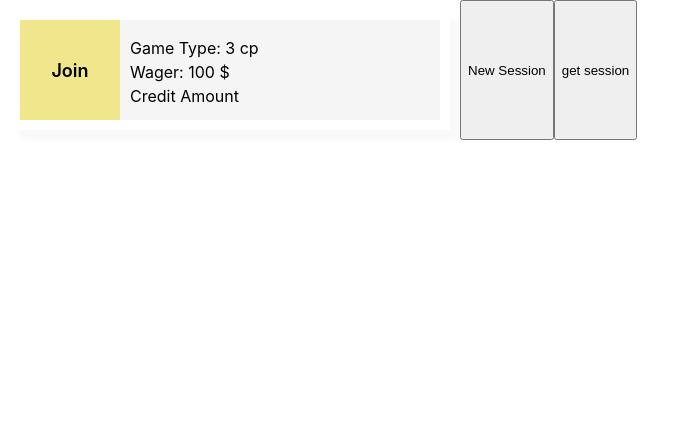
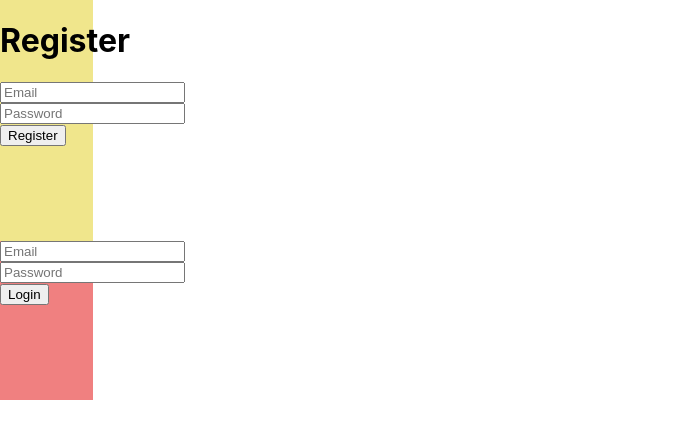
Before and after one commit to simonchaudhary/ReactBaharamase, a React (Create React App) app: page / in a window 1280 px wide. Shown: the top 438 px of the page, without its empty margins (0-700 px from the left). Built offline with nearby package versions, Linux system fonts and the light colour scheme; no server answers.

Commit message:
newnew push

```diff
--- a/src/component/Registration.js
+++ b/src/component/Registration.js
@@ -1,63 +1,79 @@
-import React, { Component } from 'react'
-import firebase from '../config/firebaseConfig'
+import React, { Component } from "react";
+import firebase from "../config/firebaseConfig";
 
 export class Registration extends Component {
     state = {
-        email: '',
-        password: ''
-    }
+        email: "",
+        password: "",
+    };
 
-    componentDidMount() {
-        firebase.auth().onAuthStateChanged(user => {
-            if (user) {
-                alert(user.uid)
-            } else {
-                alert("user logged out")
-            }
-        })
-    }
+    // componentDidMount() {
+    //     firebase.auth().onAuthStateChanged((user) => {
+    //         if (user) {
+    //             alert("register" + user.uid);
+    //         } else {
+    //             alert("user logged out");
+    //         }
+    //     });
+    // }
 
     onSubmit = (e) => {
-        e.preventDefault()
-        alert("register")
-            // alert("email: "+ this.state.email + " password"+ this.state.password)
-            // firebase.auth().createUserWithEmailAndPassword(this.state.email, this.state.password).then(cred =>{
-            //     // save to firebase
-            //     alert("save")
-            //     firebase.firestore().collection("ReactUsers").add({
-            //         email: this.state.email,
-            //         password: this.state.password
-            //     }).then(cred =>{
-            //         alert("save to firebase")
-            //     }).catch(err =>{
-            //         alert("firestore error "+ err)
-            //     });
-            // }).catch(err =>{
-            //     alert("error "+ err)
-            // })
-    }
-
+        e.preventDefault();
+        alert("register");
+        document.getElementById("registerpage").style.display = "none";
+        alert("email: " + this.state.email + " password" + this.state.password);
+        firebase
+            .auth()
+            .createUserWithEmailAndPassword(this.state.email, this.state.password)
+            .then((cred) => {
+                // save to firebase
+                alert("save");
+                firebase
+                    .firestore()
+                    .collection("ReactUsers")
+                    .add({
+                        email: this.state.email,
+                        password: this.state.password,
+                    })
+                    .then((cred) => {
+                        alert("save to firebase");
+                    })
+                    .catch((err) => {
+                        alert("firestore error " + err);
+                    });
+            })
+            .catch((err) => {
+                alert("error " + err);
+            });
+    };
 
     onSubmitLogin = (e) => {
-        e.preventDefault()
-        alert(" login email: " + this.state.email + " password" + this.state.password)
-        firebase.auth().signInWithEmailAndPassword(this.state.email, this.state.password).then(cred => {
+        e.preventDefault();
+        alert(
+            " login email: " + this.state.email + " password" + this.state.password
+        );
+        firebase
+            .auth()
+            .signInWithEmailAndPassword(this.state.email, this.state.password)
+            .then((cred) => {
+                alert("Login");
+                document.getElementById("registerpage").style.display = "none";
+            })
+            .catch((err) => {
+                alert("error " + err);
+            });
+    };
 
-            alert("Login")
-        }).catch(err => {
-            alert("error " + err)
-        })
-    }
-
-    onChange = (e) => this.setState({
-        [e.target.name]: e.target.value
-    });
+    onChange = (e) =>
+        this.setState({
+            [e.target.name]: e.target.value,
+        });
 
     render() {
         return ( <
             div className = "Container" >
             <
-            h1 > Register < /h1> <
+            h1 > Register < /h1>{" "} <
             div className = "loginContainer" >
             <
             form onSubmit = { this.onSubmit } >
@@ -66,18 +82,22 @@
             name = "email"
             value = { this.state.email }
             onChange = { this.onChange }
-            placeholder = "Email" / >
+            placeholder = "Email" /
+            >
             <
             input type = "password"
             name = "password"
             value = { this.state.password }
             onChange = { this.onChange }
-            placeholder = "Password" / >
+            placeholder = "Password" /
+            >
             <
             button type = "submit"
-            value = "Register" > Register < /button> < /
-            form > <
-            /div> <
+            value = "Register" >
+            Register { " " } <
+            /button>{" "} <
+            /form>{" "} <
+            /div>{" "} <
             div className = "signupContainer" >
             <
             form onSubmit = { this.onSubmitLogin } >
@@ -86,23 +106,25 @@
             name = "email"
             value = { this.state.email }
             onChange = { this.onChange }
-            placeholder = "Email" / >
+            placeholder = "Email" /
+            >
             <
             input type = "password"
             name = "password"
             value = { this.state.password }
             onChange = { this.onChange }
-            placeholder = "Password" / >
+            placeholder = "Password" /
+            >
             <
             button type = "submit"
-            value = "Register" > Login < /button> < /
-            form > <
+            value = "Register" > { " " }
+            Login { " " } <
+            /button>{" "} <
+            /form>{" "} <
+            /div>{" "} <
             /div>
-
-            <
-            /div>
-        )
+        );
     }
 }
 
-export default Registration
+export default Registration;
--- a/src/component/Session.js
+++ b/src/component/Session.js
@@ -1,40 +1,82 @@
-import React, { Component } from 'react'
-import axios from 'axios'
+import React, { useState, useEffect } from "react";
+import axios from "axios";
+import firebase from "../config/firebaseConfig";
+import DeviceToken from "../utilities/Device_token";
 
-import "../css/test.css"
+import "../css/test.css";
 
-export class Session extends Component {
-    constructor(props) {
-        super(props);
+function Session() {
+    const [sessions, setSessions] = useState([]);
+    const [uid, setUid] = useState(0);
 
-        this.createSession = this.createSession.bind(this);
-        this.getSession = this.getSession.bind(this);
+    function gettoken() {
+        alert("token");
+        const messaging = firebase.messaging();
+        messaging
+            .requestPermission()
+            .then(() => {
+                return messaging.getToken();
+            })
+            .then((token) => {
+                console.log("token:", token);
+            })
+            .catch((err) => {
+                console.log("err:", err);
+            });
     }
 
-    getSession() {
-        alert("get session")
+    useEffect(() => {
+        firebase.auth().onAuthStateChanged((user) => {
+            if (user) {
+                setUid(user.uid);
+            } else {}
+        });
+        console.log("hello");
+        console.log(uid);
 
-        // const res = axios.get('https://us-central1-bahramasefirebase.cloudfunctions.net/session/erLuS3X5J7fojlmKwAsYCT46UHj1%27s')
-        // res.then(rs => {
-        //     console.log(rs)
-        // }).catch(err => {
-        //     console.log(err)
-        // })
+        async function getSession() {
+            const result = await axios.get(
+                "https://us-central1-bahramasefirebase.cloudfunctions.net/session"
+            );
+            console.log(result.data.data);
+            setSessions(result.data.data);
+            return result;
+        }
+        getSession();
+    }, []);
 
-        async function getSes() {
-            const result = await axios.get('https://us-central1-bahramasefirebase.cloudfunctions.net/session/erLuS3X5J7fojlmKwAsYCT46UHj1%27s')
-            console.log(result.data.data.owner)
-            return result
-        }
-        getSes();
+    //   componentDidMount() {
+    //       alert("session");
+    //       async function getSes() {
+    //           const result = await axios.get(
+    //               "https://us-central1-bahramasefirebase.cloudfunctions.net/session/erLuS3X5J7fojlmKwAsYCT46UHj1%27s"
+    //           );
+    //           console.log(result.data.data.owner);
+    //           return result;
+    //       }
+    //       getSes();
+    //   }
+
+    // Logout
+    function logout() {
+        firebase
+            .auth()
+            .signOut()
+            .then((cred) => {
+                console.log("Logout successful");
+                document.getElementById("sessionpage").style.display = "none";
+            })
+            .catch((error) => {
+                console.log("error logout " + error);
+            });
     }
 
-
-    createSession() {
+    function createSession() {
+        alert("create");
         async function createSes() {
             const data = {
-                "owner": "cGd0Gz9dYHYfG7ZDNahNYidxCSm1",
-                "session": "cGd0Gz9dYHYfG7ZDNahNYidxCSm1",
+                "owner": uid,
+                "session": uid,
                 "ownerDeviceToken": "fFaC1aq0BEJ6ZFk_znkqz9:APA91bGiytHSalcCXDuBlzwPl7pmHYvQ_fK1B-X35z_M8shhHkwzbWIw9MmIhSuqcdrvN7HFbYrUIpuCluW5JzEmO2UGfCZ1w3E2uX0hq9I909QOuILl2YwAmo6SZAcD8eEZw1meVPUE",
                 "users": [
                     "BOT",
@@ -43,36 +85,144 @@
                 ],
                 "currentUser": "cGd0Gz9dYHYfG7ZDNahNYidxCSm1"
             }
-            const result = await axios.post('https://us-central1-bahramasefirebase.cloudfunctions.net/session/erLuS3X5J7fojlmKwAsYCT46UHj1%27s', data)
+            const result = await axios.post('https://us-central1-bahramasefirebase.cloudfunctions.net/session/' + uid, data)
             console.log(result)
         }
         createSes();
-
     }
 
-    render() {
+    function join(currentUser, ownerDeviceToken) {
+        alert(`current user, ${currentUser}, ${ownerDeviceToken}`);
+        async function joinsession() {
+            const data = {
+                "token": "fFaC1aq0BEJ6ZFk_znkqz9:APA91bGiytHSalcCXDuBlzwPl7pmHYvQ_fK1B-X35z_M8shhHkwzbWIw9MmIhSuqcdrvN7HFbYrUIpuCluW5JzEmO2UGfCZ1w3E2uX0hq9I909QOuILl2YwAmo6SZAcD8eEZw1meVPUE",
+                "name": "Simon",
+                "uID": "cGd0Gz9dYHYfG7ZDNahNYidxCSm1"
+            }
+            const result = await axios.post('https://us-central1-bahramasefirebase.cloudfunctions.net/sendRequest', data)
+            console.log(result)
+        }
+        joinsession();
+    }
+
     return ( <
-            div className = "col" >
-            <
+        div className = "col" > { " " } {
+            sessions.map((session) => ( <
                 div className = "content" >
                 <
                 div className = "join" >
                 <
-            p className = "title" > Join < /p> < /
-            div > <
+                button onClick = {
+                    () =>
+                    join(session.currentUser, session.ownerDeviceToken)
+                }
+                className = "title" >
+                Join { " " } <
+                /button>{" "} < /
+                div > { " " } <
                 div className = "box" >
                 <
-            p className = "title" > { this.gamename } < /p> <
-            p className = "detail" > Game Type: 3 cp < /p> <
-            p className = "detail" > Wager: 100 $ < /p> <
-            p className = "detail" > Credit Amount < /p> < /
-            div > <
-            /div> <
-            button onClick = { this.createSession } > New Session < /button> <
-            button onClick = { this.getSession } > get session < /button> < /
+                p className = "title" > { session.currentUser } < /p>{" "} <
+                p className = "detail" > { session.owner } < /p>{" "} <
+                p className = "detail" > { " " } { session.session }
+                's games{" "} < /
+                p > { " " } <
+                /div>{" "} < /
                 div >
-        )
-    }
+            ))
+        } { " " } <
+        button onClick = { createSession } > New Session < /button>{" "} <
+        button onClick = { logout } > Logout < /button>{" "} <
+        button onClick = { gettoken } > gettoken < /button>{" "} < /
+        div >
+    );
 }
 
-export default Session
+export default Session;
+
+// import React, { Component } from "react";
+// import axios from "axios";
+// import firebase from "../config/firebaseConfig";
+
+// import "../css/test.css";
+
+// export class Session extends Component {
+//   // const [sessions, setSessions] : useState();
+
+//   constructor(props) {
+//     super(props);
+//     this.createSession = this.createSession.bind(this);
+//     this.logout = this.logout.bind(this);
+//   }
+
+//   componentDidMount() {
+//     alert("session");
+//     async function getSes() {
+//       const result = await axios.get(
+//         "https://us-central1-bahramasefirebase.cloudfunctions.net/session/erLuS3X5J7fojlmKwAsYCT46UHj1%27s"
+//       );
+//       console.log(result.data.data.owner);
+//       return result;
+//     }
+//     getSes();
+//   }
+
+//   //   Logout
+//   logout() {
+//     firebase
+//       .auth()
+//       .signOut()
+//       .then((cred) => {
+//         console.log("Logout successful");
+//         document.getElementById("sessionpage").style.display = "none";
+//       })
+//       .catch((error) => {
+//         console.log("error logout " + error);
+//       });
+//   }
+
+//   createSession() {
+//     async function createSes() {
+//       const data = {
+//         owner: "cGd0Gz9dYHYfG7ZDNahNYidxCSm1",
+//         session: "cGd0Gz9dYHYfG7ZDNahNYidxCSm1",
+//         ownerDeviceToken:
+//           "fFaC1aq0BEJ6ZFk_znkqz9:APA91bGiytHSalcCXDuBlzwPl7pmHYvQ_fK1B-X35z_M8shhHkwzbWIw9MmIhSuqcdrvN7HFbYrUIpuCluW5JzEmO2UGfCZ1w3E2uX0hq9I909QOuILl2YwAmo6SZAcD8eEZw1meVPUE",
+//         users: [
+//           "BOT",
+//           "erLuS3X5J7fojlmKwAsYCT46UHj1",
+//           "cGd0Gz9dYHYfG7ZDNahNYidxCSm1",
+//         ],
+//         currentUser: "cGd0Gz9dYHYfG7ZDNahNYidxCSm1",
+//       };
+//       const result = await axios.post(
+//         "https://us-central1-bahramasefirebase.cloudfunctions.net/session/erLuS3X5J7fojlmKwAsYCT46UHj1%27s",
+//         data
+//       );
+//       console.log(result);
+//     }
+//     createSes();
+//   }
+
+//   render() {
+//     return (
+//       <div className="col">
+//         <div className="content">
+//           <div className="join">
+//             <p className="title"> Join </p>{" "}
+//           </div>{" "}
+//           <div className="box">
+//             <p className="title"> {this.gamename} </p>{" "}
+//             <p className="detail"> Game Type: 3 cp </p>{" "}
+//             <p className="detail"> Wager: 100 $ </p>{" "}
+//             <p className="detail"> Credit Amount </p>{" "}
+//           </div>{" "}
+//         </div>{" "}
+//         <button onClick={this.createSession}> New Session </button>{" "}
+//         <button onClick={this.logout}> Logout </button>{" "}
+//       </div>
+//     );
+//   }
+// }
+
+// export default Session;
--- a/src/css/test.css
+++ b/src/css/test.css
@@ -1,3 +1,11 @@
+#registerpage {
+    display: none
+}
+
+#sessionpage {
+    display: none
+}
+
 .col {
     display: flex;
     flex-direction: row;
@@ -5,7 +13,7 @@
 }
 
 .content {
-    min-width: 400px;
+    min-width: 500px;
     height: 100px;
     display: flex;
     flex-direction: row;
@@ -28,7 +36,7 @@
 }
 
 .box {
-    width: 300px;
+    width: 400px;
     background-color: #f5f5f5;
     display: flex;
     flex-direction: column;
@@ -49,6 +57,7 @@
 .detail {
     font-size: 16px;
     font-weight: 400;
+    height: 10px;
 }
 
 .tablecontent {
```
Also changed, not shown: src/App.js (+37 -14 lines), src/component/Play.js (added, +12 -0 lines), 1 other file (tests, documents, lock files or other folders). Lines whose indentation alone changed are shown as unchanged.
